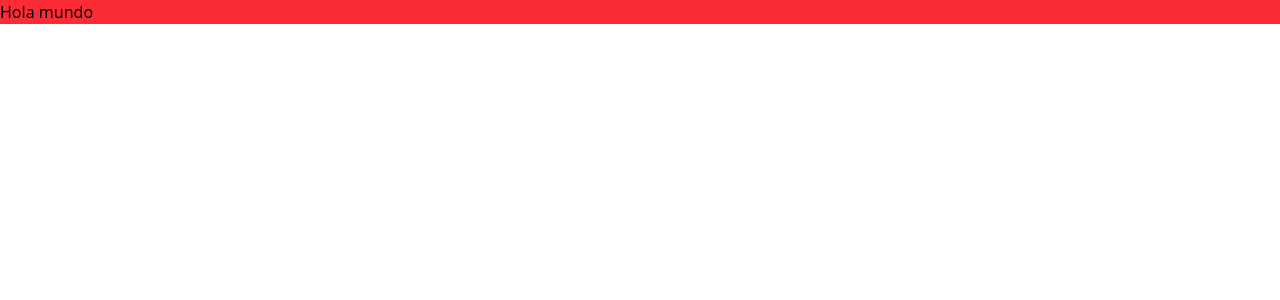
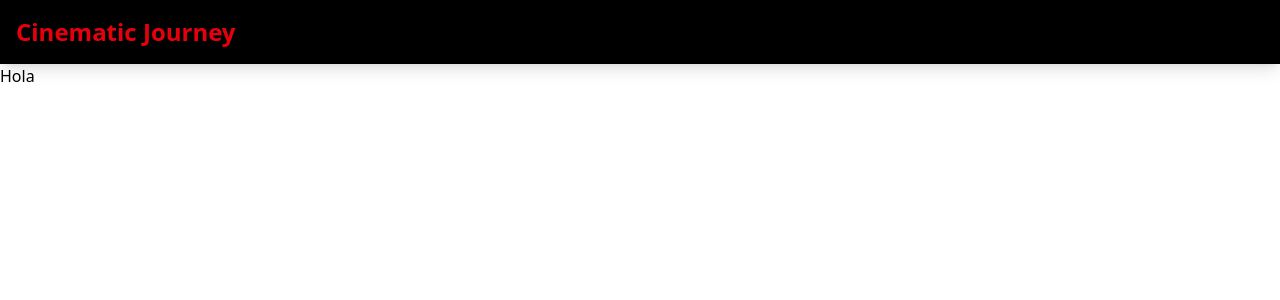
Before and after one commit to jleonardod/cinevibe-voyage, a React (Vite) app: page / in a window 1280 px wide. Shown: the top 300 px of the page. Built offline with nearby package versions, Linux system fonts and the light colour scheme.

Commit message:
Diseño navbar

```diff
--- a/src/App.jsx
+++ b/src/App.jsx
@@ -1,9 +1,12 @@
+import Navbar from "./components/Navbar"
+import { BrowserRouter as Router } from "react-router-dom"
 
 function App() {
  return (
-    <div className='bg-red-500'>
-      Hola mundo
-    </div>
+    <Router>
+      <Navbar />
+      Hola
+    </Router>
   )
 }
 
--- a/src/components/Navbar.jsx
+++ b/src/components/Navbar.jsx
@@ -2,10 +2,16 @@ import { Link } from "react-router-dom"
 
 function Navbar() {
   return (
-    <nav className="">
-      <Link to="/">Cinevibe-Voyage</Link>
-      <Link to="/">Home</Link>
-      <Link to="/saved">Saved Plans</Link>
+    <nav className="bg-black p-4 shadow-lg">
+      <div className="container mx-auto flex justify-between items-center">
+        <Link to="/" className="text-2xl font-bold text-red-600">
+          Cinematic Journey
+        </Link>
+        <div className="space-x-4">
+          <Link to="/" className="hover:text-red-600">Home</Link>
+          <Link to="/saved" className="hover:text-red-600">Saved Plans</Link>
+        </div>
+      </div>
     </nav>
   )
 }
```
